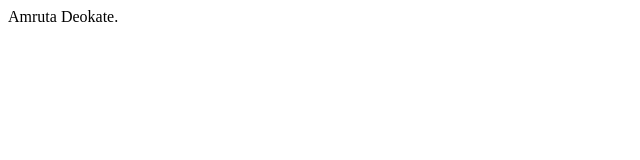
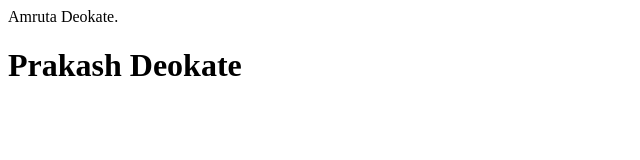
Before and after one commit to amrutapdeokate/GDSC-Workshop, a plain HTML site: page index.html in a window 1280 px wide. Shown: the whole page, without its empty margins (0-640 px from the left). Drawn offline with Linux system fonts and the light colour scheme.

Commit message:
saved file with changes

```diff
--- a/index.html
+++ b/index.html
@@ -7,5 +7,7 @@
 </head>
 <body>
     Amruta Deokate.
+
+    <h1> Prakash Deokate </h1>
 </body>
 </html>
```
